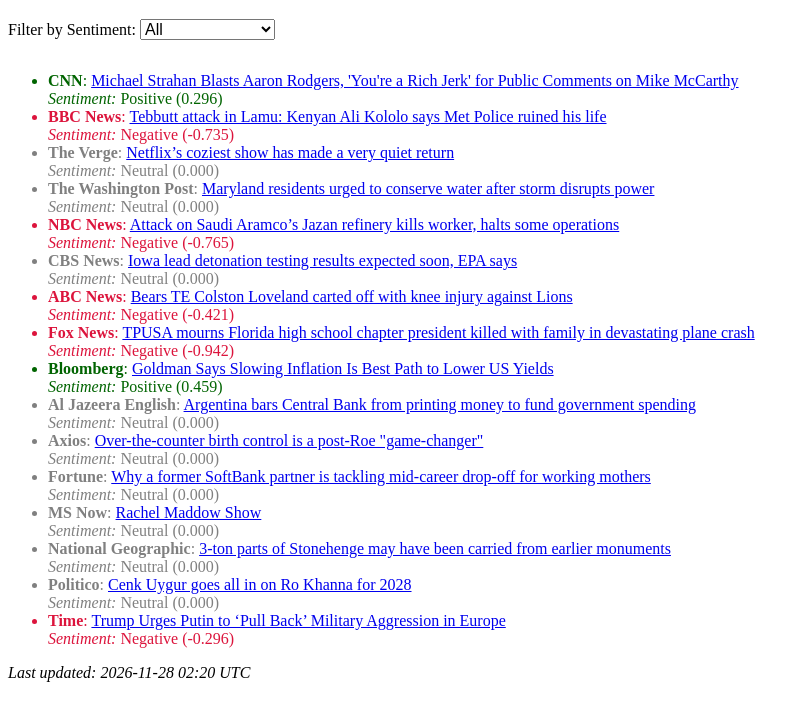
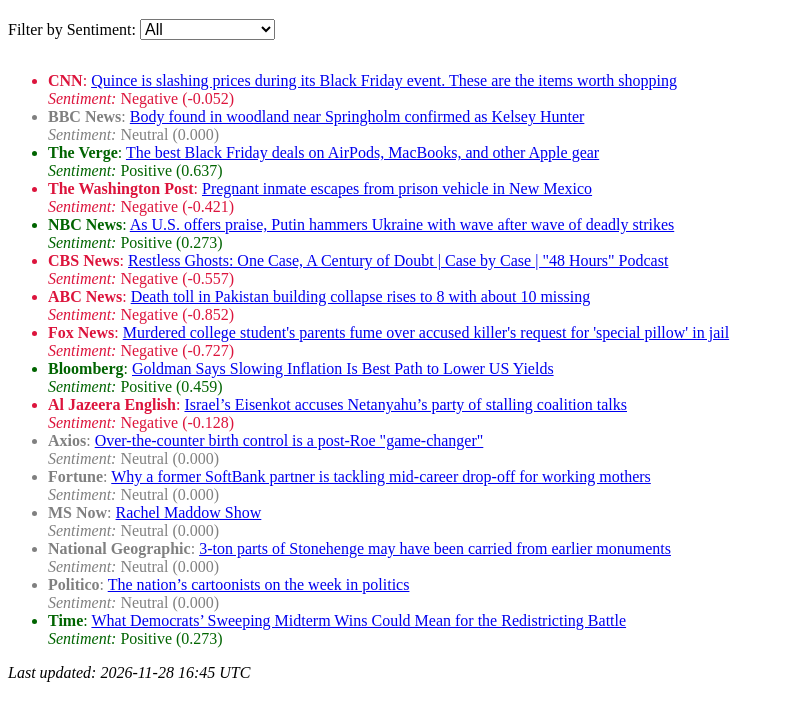
Before and after one commit to faguero123/News-Headlines, a plain HTML site: page index.html in a window 1280 px wide. Shown: the part 61-782 px from the top of the page, without its empty margins (0-810 px from the left). Drawn offline with Linux system fonts and the light colour scheme.

Commit message:
Update dashboard

```diff
--- a/index.html
+++ b/index.html
@@ -32,24 +32,24 @@
   </select>
 
   <ul>
-<li data-sentiment='positive'><strong>CNN</strong>: <a href='https://bleacherreport.com/articles/25537961-michael-strahan-blasts-aaron-rodgers-youre-rich-jerk-public-comments-mike-mccarthy?utm_source&#x3D;cnn.com&amp;utm_medium&#x3D;referral&amp;utm_campaign&#x3D;editorial'>Michael Strahan Blasts Aaron Rodgers, 'You're a Rich Jerk' for Public Comments on Mike McCarthy</a><br><em>Sentiment:</em> Positive (0.296)</li>
-<li data-sentiment='negative'><strong>BBC News</strong>: <a href='https://www.bbc.co.uk/news/articles/cqvg2nlr8kd8o'>Tebbutt attack in Lamu: Kenyan Ali Kololo says Met Police ruined his life</a><br><em>Sentiment:</em> Negative (-0.735)</li>
-<li data-sentiment='neutral'><strong>The Verge</strong>: <a href='https://www.theverge.com/entertainment/1043489/midnight-diner-season3'>Netflix’s coziest show has made a very quiet return</a><br><em>Sentiment:</em> Neutral (0.000)</li>
-<li data-sentiment='neutral'><strong>The Washington Post</strong>: <a href='https://www.washingtonpost.com/nation/2026/11/26/maryland-residents-urged-conserve-water-after-storm-disrupts-power/'>Maryland residents urged to conserve water after storm disrupts power</a><br><em>Sentiment:</em> Neutral (0.000)</li>
-<li data-sentiment='negative'><strong>NBC News</strong>: <a href='https://www.nbcnews.com/world/saudi-arabia/attack-saudi-aramcos-jazan-refinery-kills-worker-halts-operations-rcna611484'>Attack on Saudi Aramco’s Jazan refinery kills worker, halts some operations</a><br><em>Sentiment:</em> Negative (-0.765)</li>
-<li data-sentiment='neutral'><strong>CBS News</strong>: <a href='https://www.cbsnews.com/news/iowa-lead-detonation-epa-testing-results-soon/'>Iowa lead detonation testing results expected soon, EPA says</a><br><em>Sentiment:</em> Neutral (0.000)</li>
-<li data-sentiment='negative'><strong>ABC News</strong>: <a href='https://abcnews.com/Sports/wireStory/bears-te-colston-loveland-carted-off-knee-injury-138471920'>Bears TE Colston Loveland carted off with knee injury against Lions</a><br><em>Sentiment:</em> Negative (-0.421)</li>
-<li data-sentiment='negative'><strong>Fox News</strong>: <a href='https://www.foxnews.com/us/tpusa-mourns-florida-high-school-chapter-president-killed-family-devastating-plane-crash'>TPUSA mourns Florida high school chapter president killed with family in devastating plane crash</a><br><em>Sentiment:</em> Negative (-0.942)</li>
+<li data-sentiment='negative'><strong>CNN</strong>: <a href='https://www.cnn.com/cnn-underscored/deals/quince-black-friday-sale-2026-11-26'>Quince is slashing prices during its Black Friday event. These are the items worth shopping</a><br><em>Sentiment:</em> Negative (-0.052)</li>
+<li data-sentiment='neutral'><strong>BBC News</strong>: <a href='https://www.bbc.co.uk/news/articles/cqx2e315rz00o'>Body found in woodland near Springholm confirmed as Kelsey Hunter</a><br><em>Sentiment:</em> Neutral (0.000)</li>
+<li data-sentiment='positive'><strong>The Verge</strong>: <a href='https://www.theverge.com/gadgets/1043935/best-black-friday-apple-deals-2026'>The best Black Friday deals on AirPods, MacBooks, and other Apple gear</a><br><em>Sentiment:</em> Positive (0.637)</li>
+<li data-sentiment='negative'><strong>The Washington Post</strong>: <a href='https://www.washingtonpost.com/nation/2026/11/27/pregnant-inmate-rebecca-taylor-escapes-prison-vehicle-albuquerque/'>Pregnant inmate escapes from prison vehicle in New Mexico</a><br><em>Sentiment:</em> Negative (-0.421)</li>
+<li data-sentiment='positive'><strong>NBC News</strong>: <a href='https://www.nbcnews.com/world/ukraine/trump-praise-putin-friend-ukraine-strikes-war-kushner-shenzhen-rcna610859'>As U.S. offers praise, Putin hammers Ukraine with wave after wave of deadly strikes</a><br><em>Sentiment:</em> Positive (0.273)</li>
+<li data-sentiment='negative'><strong>CBS News</strong>: <a href='https://www.cbsnews.com/video/112726-48-hours-case-by-case-episode-32/'>Restless Ghosts: One Case, A Century of Doubt | Case by Case | "48 Hours" Podcast</a><br><em>Sentiment:</em> Negative (-0.557)</li>
+<li data-sentiment='negative'><strong>ABC News</strong>: <a href='https://abcnews.com/International/wireStory/death-toll-pakistan-building-collapse-rises-8-10-138480840'>Death toll in Pakistan building collapse rises to 8 with about 10 missing</a><br><em>Sentiment:</em> Negative (-0.852)</li>
+<li data-sentiment='negative'><strong>Fox News</strong>: <a href='https://www.foxnews.com/us/murdered-college-student-parents-fume-accused-killer-request-special-pillow-jail'>Murdered college student's parents fume over accused killer's request for 'special pillow' in jail</a><br><em>Sentiment:</em> Negative (-0.727)</li>
 <li data-sentiment='positive'><strong>Bloomberg</strong>: <a href='https://www.bloomberg.com/news/articles/2026-08-21/goldman-says-slowing-inflation-is-best-path-to-lower-us-yields'>Goldman Says Slowing Inflation Is Best Path to Lower US Yields</a><br><em>Sentiment:</em> Positive (0.459)</li>
-<li data-sentiment='neutral'><strong>Al Jazeera English</strong>: <a href='https://www.aljazeera.com/news/2026/11/27/argentina-bars-central-bank-from-printing-money-to-fund-government-spending'>Argentina bars Central Bank from printing money to fund government spending</a><br><em>Sentiment:</em> Neutral (0.000)</li>
+<li data-sentiment='negative'><strong>Al Jazeera English</strong>: <a href='https://www.aljazeera.com/news/2026/11/27/israels-eisenkot-accuses-netanyahus-party-of-stalling-coalition-talks'>Israel’s Eisenkot accuses Netanyahu’s party of stalling coalition talks</a><br><em>Sentiment:</em> Negative (-0.128)</li>
 <li data-sentiment='neutral'><strong>Axios</strong>: <a href='https://www.axios.com/2023/07/13/birth-control-prescribed-pharmacists'>Over-the-counter birth control is a post-Roe "game-changer"</a><br><em>Sentiment:</em> Neutral (0.000)</li>
 <li data-sentiment='neutral'><strong>Fortune</strong>: <a href='https://fortune.com/2022/06/01/former-softbank-partner-tackling-mid-career-drop-off-for-working-mothers/'>Why a former SoftBank partner is tackling mid-career drop-off for working mothers</a><br><em>Sentiment:</em> Neutral (0.000)</li>
 <li data-sentiment='neutral'><strong>MS Now</strong>: <a href='https://www.ms.now/rachel-maddow-show'>Rachel Maddow Show</a><br><em>Sentiment:</em> Neutral (0.000)</li>
 <li data-sentiment='neutral'><strong>National Geographic</strong>: <a href='https://www.nationalgeographic.com/history/2021/02/3-ton-parts-stonehenge-may-carried-from-earlier-monuments.html'>3-ton parts of Stonehenge may have been carried from earlier monuments</a><br><em>Sentiment:</em> Neutral (0.000)</li>
-<li data-sentiment='neutral'><strong>Politico</strong>: <a href='https://www.politico.com/news/2026/11/26/cenk-uygur-goes-all-in-on-ro-khanna-for-2028-01184321'>Cenk Uygur goes all in on Ro Khanna for 2028</a><br><em>Sentiment:</em> Neutral (0.000)</li>
-<li data-sentiment='negative'><strong>Time</strong>: <a href='https://time.com/article/2026/11/26/trump-warns-putin-russia-to-pull-back-military-aggression-europe-ukraine-war/'>Trump Urges Putin to ‘Pull Back’ Military Aggression in Europe</a><br><em>Sentiment:</em> Negative (-0.296)</li>
+<li data-sentiment='neutral'><strong>Politico</strong>: <a href='https://www.politico.com/gallery/2026/11/27/the-nations-cartoonists-on-the-week-in-politics-01184228'>The nation’s cartoonists on the week in politics</a><br><em>Sentiment:</em> Neutral (0.000)</li>
+<li data-sentiment='positive'><strong>Time</strong>: <a href='https://time.com/article/2026/11/27/midterm-elections-redistricting-gerrymandering/'>What Democrats’ Sweeping Midterm Wins Could Mean for the Redistricting Battle</a><br><em>Sentiment:</em> Positive (0.273)</li>
 </ul>
-  <p><em>Last updated: 2026-11-28 02:20 UTC</em></p>
+  <p><em>Last updated: 2026-11-28 16:45 UTC</em></p>
 
   <script>
     function filterSentiment() {
```
